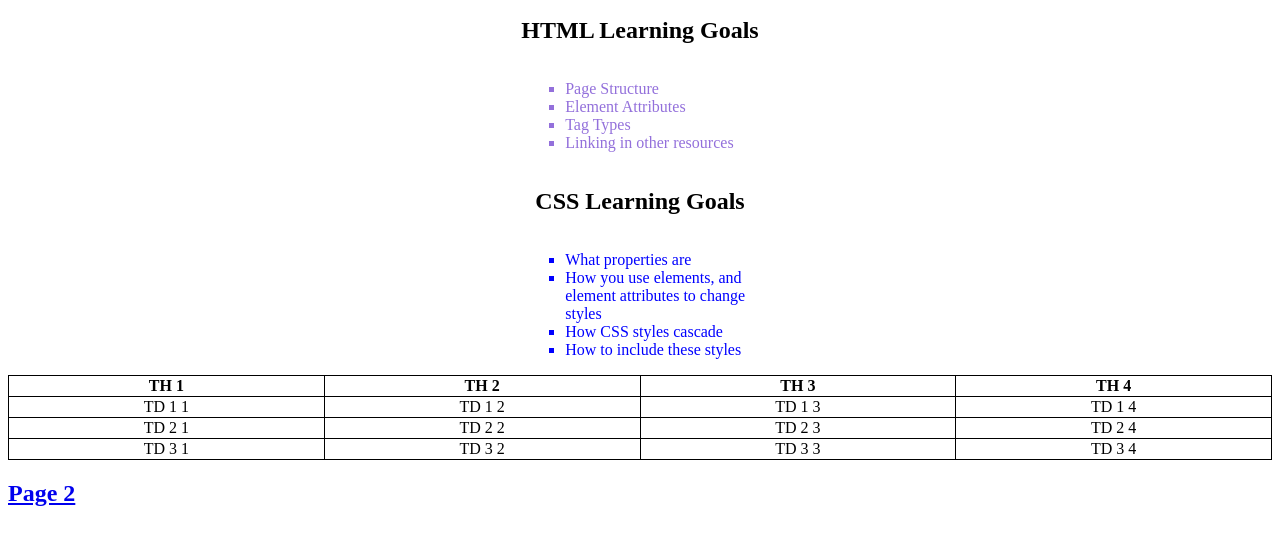
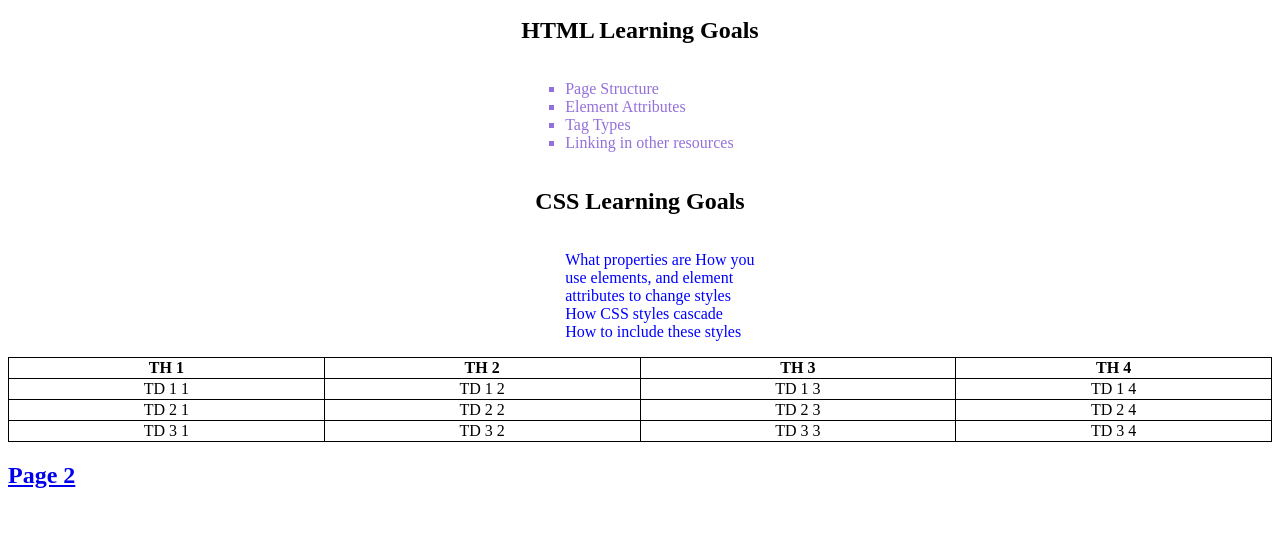
Before and after one commit to mw78/pre-work-phase-2, a plain HTML site: page index.html in a window 1280 px wide. Shown: the part 66-610 px from the top of the page. Drawn offline with Linux system fonts and the light colour scheme.

Commit message:
added <html lang="en">, changed <h3> to <h2>, added table, link, styles dir, style.css, classes, changed width to 15% with center-list, changed colors, added bullet points to css-list, changed margin-top and added Page 2 box

```diff
--- a/styles/style.css
+++ b/styles/style.css
@@ -22,6 +22,7 @@ table, td, th {
 .css-list{
     color: blue;
     list-style: square;
+    display: inline
 }
 
 .center{
```
Also changed, not shown: index.html (+1 -2 lines).
